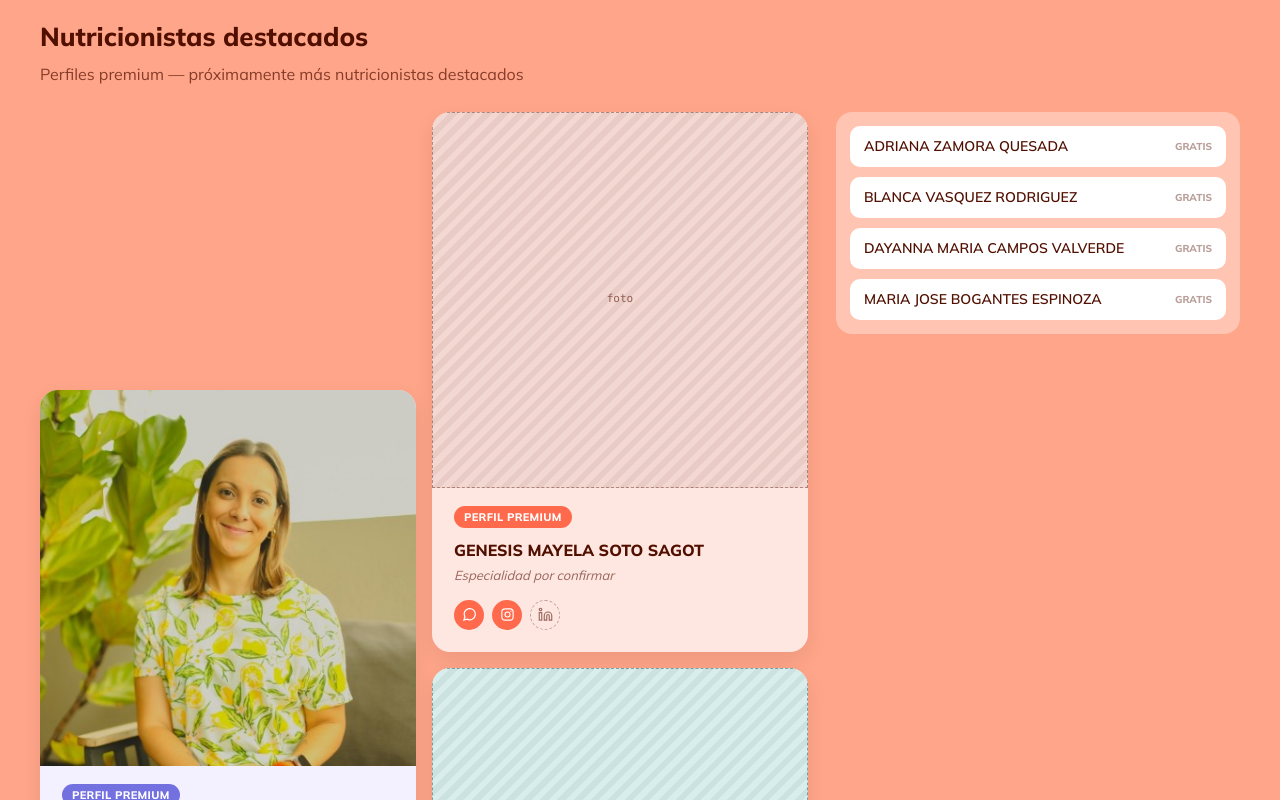
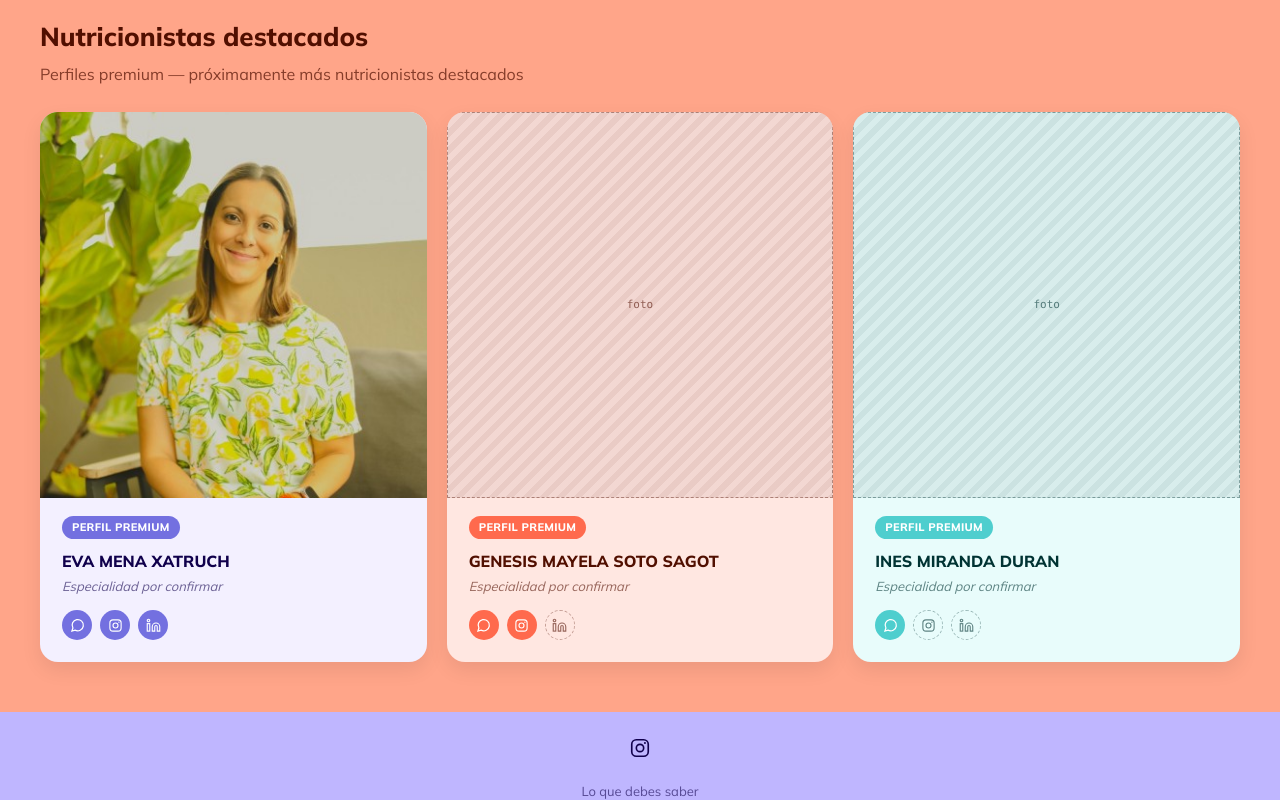
Before and after one commit to Cubujuqui/ncr-directory, a Next.js app: page / in a window 1280 px wide. Shown: the part 700-1500 px from the top of the page. Built offline with nearby package versions, Linux system fonts and the light colour scheme.

Commit message:
simplify spotlight to 3 equal premium cards, remove secondary list

```diff
--- a/components/Spotlight.tsx
+++ b/components/Spotlight.tsx
@@ -86,14 +86,8 @@ function FilaSecundariaRow({ fila }: { fila: FilaSecundaria }) {
   );
 }
 
-export default function Spotlight({
-  perfiles,
-  filasSecundarias,
-}: {
-  perfiles: PerfilCompleto[];
-  filasSecundarias: FilaSecundaria[];
-}) {
-  if (perfiles.length === 0 && filasSecundarias.length === 0) return null;
+export default function Spotlight({ perfiles }: { perfiles: PerfilCompleto[] }) {
+  if (perfiles.length === 0) return null;
 
   return (
     <section style={{ background: SECTION_BG, padding: '50px 40px' }}>
@@ -105,25 +99,10 @@ export default function Spotlight({
           Perfiles premium — próximamente más nutricionistas destacados
         </p>
 
-        <div style={{ display: 'flex', gap: '28px', alignItems: 'flex-start', flexWrap: 'wrap' }}>
-          <div style={{ display: 'flex', gap: '16px', flex: '2 1 480px', alignItems: 'center' }}>
-            {perfiles[0] && (
-              <div style={{ flex: '1 1 0' }}>
-                <PremiumCard perfil={perfiles[0]} paleta={PALETAS[0]} />
-              </div>
-            )}
-            <div style={{ display: 'flex', flexDirection: 'column', gap: '16px', flex: '1 1 0' }}>
-              {perfiles.slice(1).map((p, i) => (
-                <PremiumCard key={i} perfil={p} paleta={PALETAS[(i + 1) % PALETAS.length]} />
-              ))}
-            </div>
-          </div>
-
-          <div style={{ display: 'flex', flexDirection: 'column', gap: '10px', flex: '1 1 260px', background: 'rgba(255,255,255,0.35)', borderRadius: '16px', padding: '14px' }}>
-            {filasSecundarias.map((f, i) => (
-              <FilaSecundariaRow key={i} fila={f} />
-            ))}
-          </div>
+        <div style={{ display: 'grid', gridTemplateColumns: `repeat(${perfiles.length}, 1fr)`, gap: '20px' }}>
+          {perfiles.map((p, i) => (
+            <PremiumCard key={i} perfil={p} paleta={PALETAS[i % PALETAS.length]} />
+          ))}
         </div>
       </div>
     </section>
```
